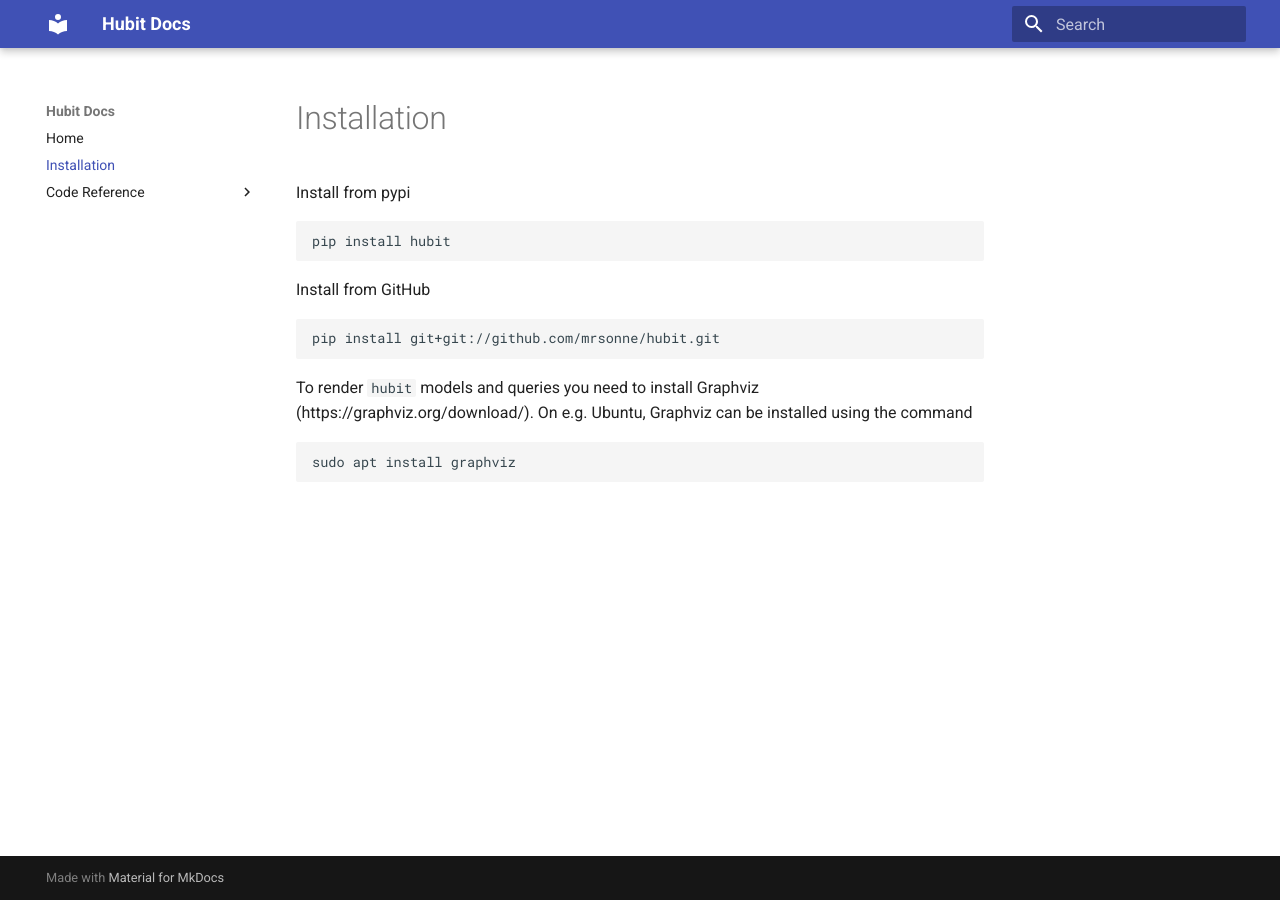
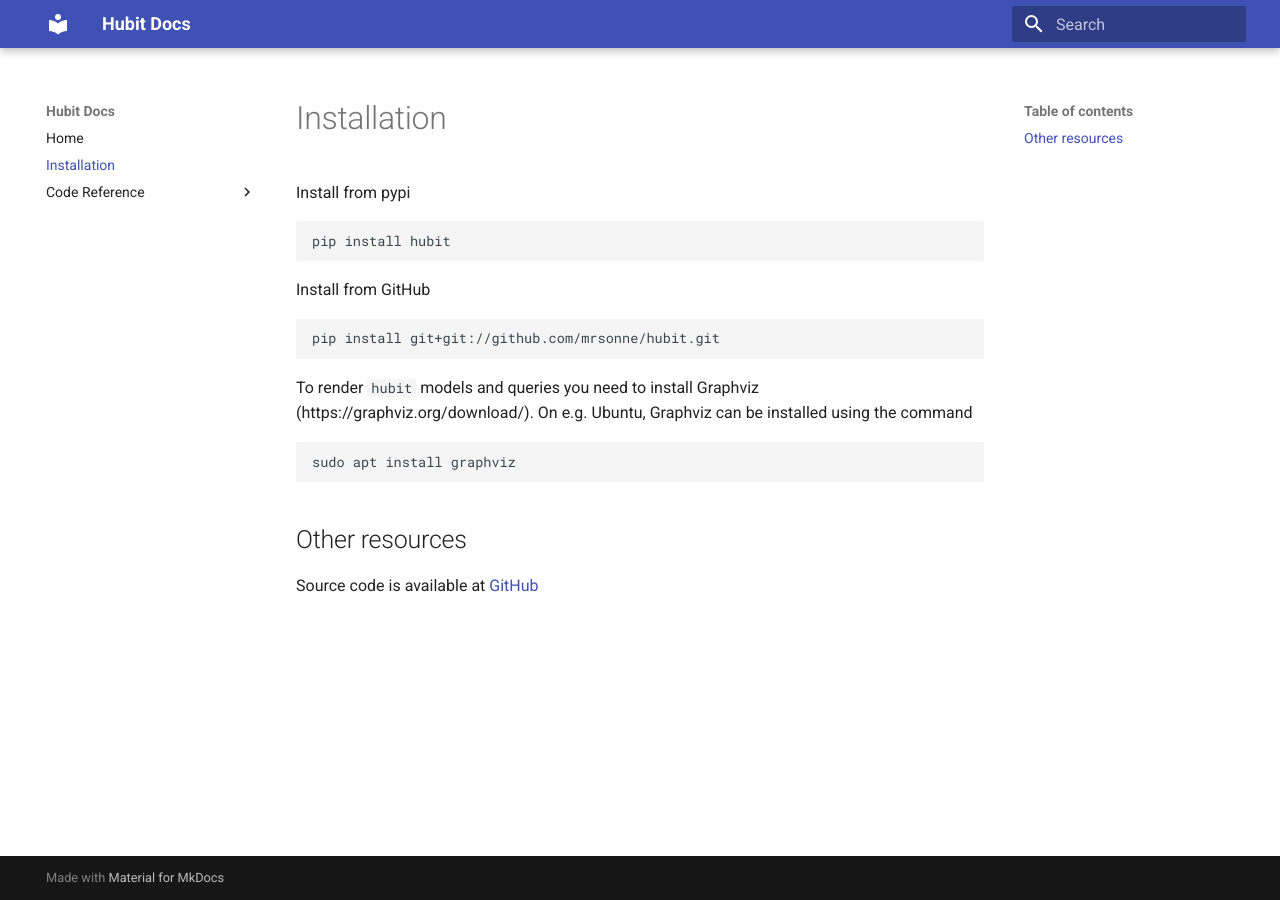
Before and after one commit to mrsonne/hubit, an MkDocs documentation site: the page built from docs/installation.md, in a window 1280 px wide. Built offline with MkDocs 1.6.1 and Material for MkDocs 9.7.7, drawn with Linux system fonts in a browser that asks for light colours.

Commit message:
link source code

````diff
--- a/docs/installation.md
+++ b/docs/installation.md
@@ -14,3 +14,7 @@ To render `hubit` models and queries you need to install Graphviz (https://graph
 ```sh
 sudo apt install graphviz
 ```
+
+## Other resources
+
+Source code is available at [GitHub](https://github.com/mrsonne/hubit)
````
